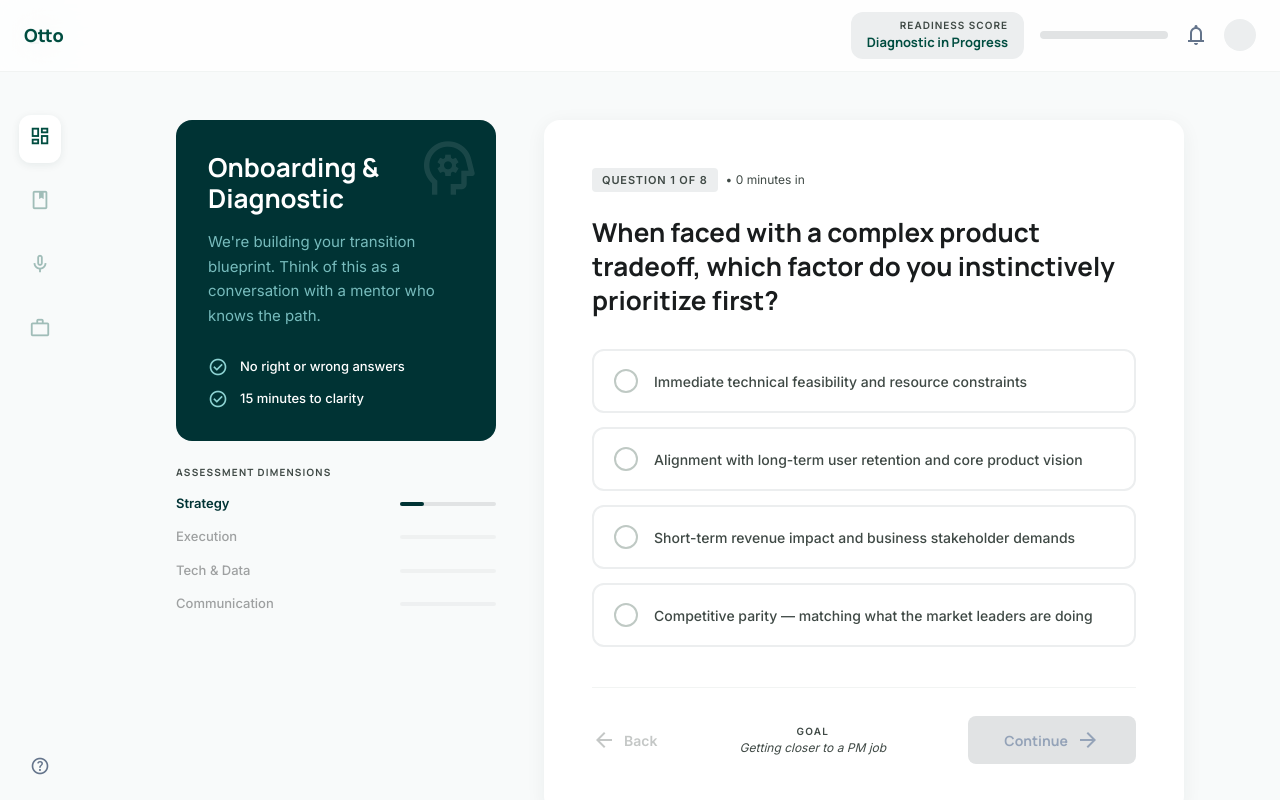
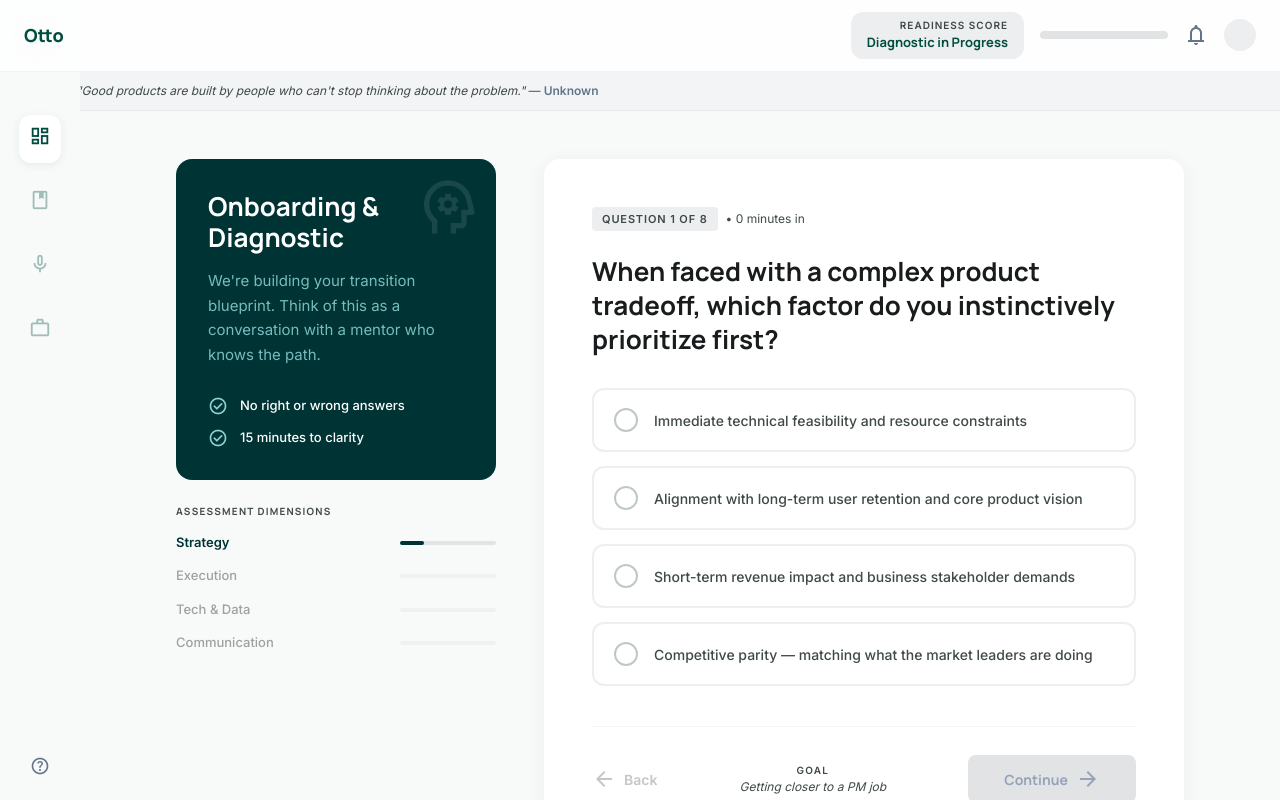
Before and after one commit to doshiworks/otto, a React (Vite) app: page / in a window 1280 px wide. Both pictures are taken after a click on the button "Check your PM readiness". Shown: the top 800 px of the page. Built offline with nearby package versions, Linux system fonts and the light colour scheme; no server answers.

Commit message:
Add PM quote banner to diagnostic, report, and dashboard pages

```diff
--- /dev/null
+++ b/src/components/QuoteBanner.jsx
@@ -0,0 +1,26 @@
+const quotes = [
+  { text: "Fall in love with the problem, not the solution.", author: "Uri Levine, Waze co-founder" },
+  { text: "Talk to your users. That's it. That's the secret.", author: "Paul Graham, Y Combinator" },
+  { text: "The best PMs think of themselves as the CEO of their product.", author: "Ken Norton, Google" },
+  { text: "Strategy is about making choices and deliberately choosing to be different.", author: "Michael Porter" },
+  { text: "Your most unhappy customers are your greatest source of learning.", author: "Bill Gates" },
+  { text: "A PM's job is to make the team's product as successful as possible.", author: "Marty Cagan, SVPG" },
+  { text: "Ship early, ship often, and listen hard.", author: "Reid Hoffman, LinkedIn" },
+  { text: "The goal is not to be good at metrics. The goal is to build something people love.", author: "Julie Zhuo, Facebook" },
+  { text: "Good products are built by people who can't stop thinking about the problem.", author: "Unknown" },
+  { text: "Data informs. Taste decides.", author: "Shreyas Doshi, ex-Stripe PM" },
+];
+
+// Pick a stable quote per session using the current hour
+const quote = quotes[new Date().getHours() % quotes.length];
+
+export default function QuoteBanner() {
+  return (
+    <div style={{ background: "#f2f4f5", borderBottom: "1px solid rgba(191,201,196,0.2)", padding: "10px 48px", display: "flex", alignItems: "center", gap: 12 }}>
+      <span className="material-symbols-outlined" style={{ fontSize: 16, color: "#7c2d00", flexShrink: 0 }}>format_quote</span>
+      <p style={{ fontSize: 12, color: "#3f4945", fontStyle: "italic", margin: 0 }}>
+        "{quote.text}" <span style={{ fontStyle: "normal", fontWeight: 600, color: "#64748b" }}>— {quote.author}</span>
+      </p>
+    </div>
+  );
+}
--- a/src/pages/DashboardPage.jsx
+++ b/src/pages/DashboardPage.jsx
@@ -2,6 +2,7 @@ import { useState } from "react";
 import Sidebar from "../components/Sidebar";
 import { ARCHETYPES } from "../lib/scoring";
 import { generateInterviewFeedback } from "../lib/gemini";
+import QuoteBanner from "../components/QuoteBanner";
 
 // ─── Shared shell ─────────────────────────────────────────────────────────────
 
@@ -20,6 +21,7 @@ function Shell({ activeTab, onNavigate, onSignOut, onRetake, user, results, chil
             <span className="material-symbols-outlined" style={{ color: "#64748b", cursor: "pointer" }}>settings</span>
           </div>
         </header>
+        <QuoteBanner />
         <main style={{ flex: 1, padding: "32px 40px", maxWidth: 1200, width: "100%" }}>
           {children}
         </main>
--- a/src/pages/DiagnosticPage.jsx
+++ b/src/pages/DiagnosticPage.jsx
@@ -1,5 +1,6 @@
 import { useState } from "react";
 import { computeResults } from "../lib/scoring";
+import QuoteBanner from "../components/QuoteBanner";
 
 const questions = [
   {
@@ -133,6 +134,8 @@ export default function DiagnosticPage({ onComplete }) {
         </nav>
       </header>
 
+      <QuoteBanner />
+
       {/* Slim sidebar */}
       <aside style={{ position: "fixed", left: 0, top: 0, width: 80, height: "100vh", background: "#f8fafa", display: "flex", flexDirection: "column", alignItems: "center", padding: "24px 0", gap: 24, zIndex: 40, borderRight: "none" }}>
         <span style={{ fontFamily: "Manrope", fontWeight: 900, fontSize: 18, color: "#004D40" }}>ET</span>
--- a/src/pages/ReadinessReportPage.jsx
+++ b/src/pages/ReadinessReportPage.jsx
@@ -1,6 +1,7 @@
 import { useState, useEffect } from "react";
 import { ARCHETYPES } from "../lib/scoring";
 import { generateInsights } from "../lib/gemini";
+import QuoteBanner from "../components/QuoteBanner";
 
 // Blurred placeholder rows for locked content
 function LockedRow({ width }) {
@@ -80,6 +81,7 @@ export default function ReadinessReportPage({ results, user, onUnlock }) {
         </button>
       </header>
 
+      <QuoteBanner />
       <main style={{ maxWidth: 1200, margin: "0 auto", padding: "48px 40px" }}>
         <div style={{ marginBottom: 40 }}>
           <h1 style={{ fontFamily: "Manrope", fontWeight: 800, fontSize: 36, color: "#003334", marginBottom: 8 }}>
```
